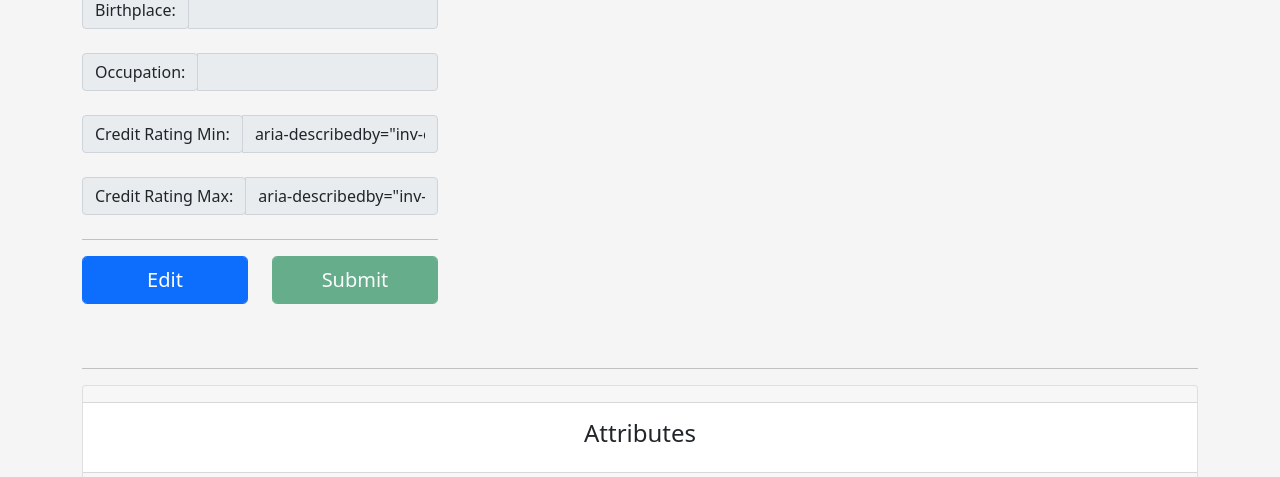
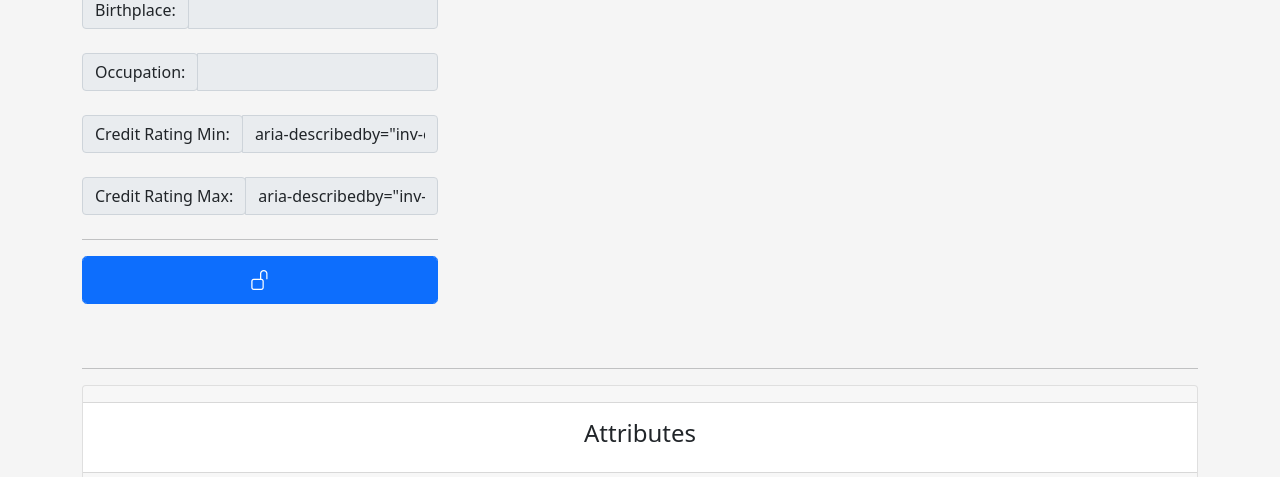
Before and after one commit to 0x-owl/bos-b, a Django app: template coc/creator/templates/character_sheet.html in a window 1280 px wide. Shown: the part 399-876 px from the top of the page. Run offline with Django 3.2, Linux system fonts and the light colour scheme; the template is opened without the code that fills it, so the values that code supplies are empty; parts of the project's set-up code (start-up, migrations or seed data) failed here and were passed over; some libraries are stand-ins or nearby versions.

Commit message:
remove submit button on basic info

```diff
--- a/coc/creator/templates/character_sheet_js_scripts.html
+++ b/coc/creator/templates/character_sheet_js_scripts.html
@@ -62,8 +62,8 @@
     import { post_basic_info, get_basic_info } from '{% static "creator/js/basic_info.js" %}';
 
     $(document).ready(
-        $("#basic-info").on('submit', function (evt) {
-            evt.preventDefault();
+        $("#basic-info div input[id$='-inp'], #basic-info div select[id$='-inp']").change(
+            function (evt) {
                 var csrftoken = $("[name=csrfmiddlewaretoken]").val();
                 $.ajax({
                     url: "{% url 'basic_info' res.investigator.uuid %}",
@@ -82,18 +82,17 @@
                     },
                     success: function (res) {
                         post_basic_info(res)
-                    $("#basic-info-submit").addClass('disabled');
-                    $("#basic-info-submit").prop('disabled', true);
-                    $("#basic-info-edit").removeClass('disabled');
-                    $("#inv-occupation-inp").prop('disabled', true);
-                    $("#inv-birthplace-inp").attr('readonly', true);
-                    $("#inv-residence-inp").prop('readonly', true);
-                    $("#inv-age-inp").prop('readonly', true);
-                    $("#inv-residence-inp").prop('readonly', true);
-                    $("#inv-sex-inp").prop('disabled', true);
-                    $("#inv-sex-inp").attr('readonly', true);
-                    $("#inv-player-inp").prop('readonly', true);
-                    $("#inv-name-inp").prop('readonly', true);
+                        $("#basic-info-edit").innerHTML = '<i class="bi bi-unlock"></i>';
+                        $("#inv-occupation-inp").prop('disabled', false);
+                        $("#inv-occupation-inp").attr('readonly', false);
+                        $("#inv-birthplace-inp").prop('readonly', false);
+                        $("#inv-residence-inp").prop('readonly', false);
+                        $("#inv-age-inp").prop('readonly', false);
+                        $("#inv-residence-inp").prop('readonly', false);
+                        $("#inv-sex-inp").prop('disabled', false);
+                        $("#inv-sex-inp").attr('readonly', false);
+                        $("#inv-player-inp").prop('readonly', false);
+                        $("#inv-name-inp").prop('readonly', false);
                     }
                 })
             }));
@@ -112,10 +111,8 @@
     );
     $("#basic-info-edit").click(
         function (evt) {
-            evt.preventDefault();
-            $("#basic-info-submit").removeClass('disabled');
-            $("#basic-info-submit").prop('disabled', false);
-            $("#basic-info-edit").addClass('disabled');
+            if ($("#basic-info-edit")[0].innerHTML === '<i class="bi bi-unlock"></i>') {
+                $("#basic-info-edit")[0].innerHTML = '<i class="bi bi-lock"></i>';
                 $("#inv-occupation-inp").prop('disabled', false);
                 $("#inv-occupation-inp").attr('readonly', false);
                 $("#inv-birthplace-inp").prop('readonly', false);
@@ -126,6 +123,19 @@
                 $("#inv-sex-inp").attr('readonly', false);
                 $("#inv-player-inp").prop('readonly', false);
                 $("#inv-name-inp").prop('readonly', false);
+            } else {
+                $("#basic-info-edit")[0].innerHTML = '<i class="bi bi-unlock"></i>';
+                $("#inv-occupation-inp").prop('disabled', true);
+                $("#inv-occupation-inp").attr('readonly', true);
+                $("#inv-birthplace-inp").prop('readonly', true);
+                $("#inv-residence-inp").prop('readonly', true);
+                $("#inv-age-inp").prop('readonly', true);
+                $("#inv-residence-inp").prop('readonly', true);
+                $("#inv-sex-inp").prop('disabled', true);
+                $("#inv-sex-inp").attr('readonly', true);
+                $("#inv-player-inp").prop('readonly', true);
+                $("#inv-name-inp").prop('readonly', true);
+            }
         }
     )
 </script>
--- a/coc/creator/templates/inv_basic_info.html
+++ b/coc/creator/templates/inv_basic_info.html
@@ -68,11 +68,8 @@
                 <hr>
                 <div class="row">
                     <div class="col">
-                        <a id="basic-info-edit" class="btn btn-lg btn-block btn-primary form-control">Edit</a>
-                    </div>
-                    <div class="col">
-                        <input id="basic-info-submit" class="btn btn-lg btn-block btn-success form-control disabled"
-                            type="submit" value="Submit">
+                        <a id="basic-info-edit" class="btn btn-lg btn-block btn-primary form-control"><i
+                                class="bi bi-unlock"></i></a>
                     </div>
                 </div>
             </form>
```
Lines whose indentation alone changed are shown as unchanged.
